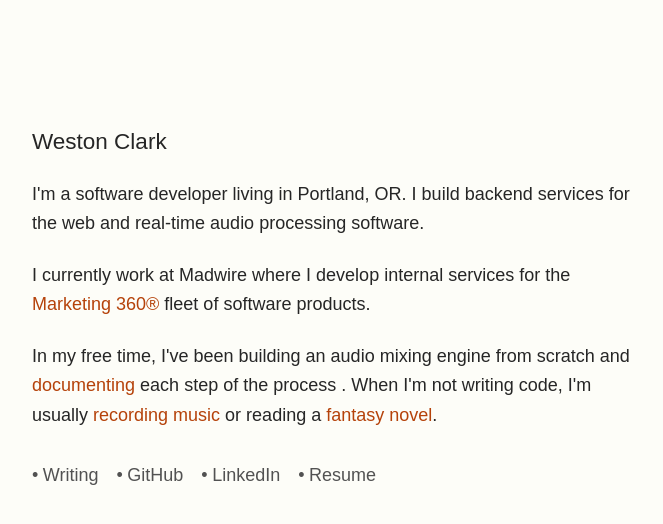
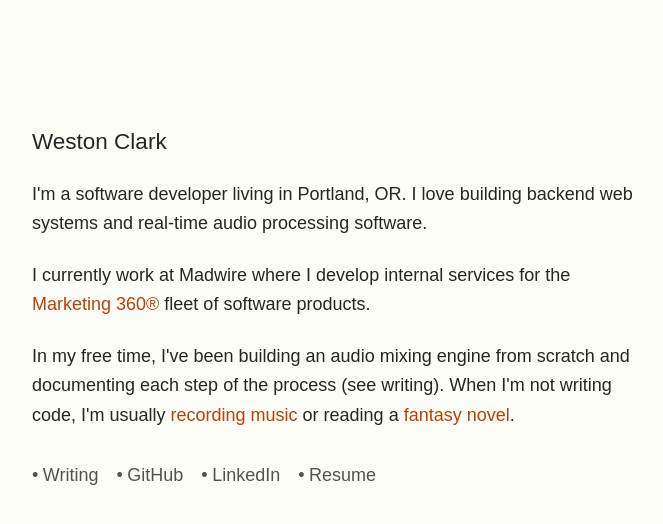
Before and after one commit to westonclark/personal-website-v2, a Next.js app: page / in a window 1280 px wide. Shown: the top 524 px of the page, without its empty margins (302-965 px from the left). Built offline with nearby package versions, Linux system fonts and the light colour scheme; a web font is replaced by a local one.

Commit message:
Update about me

```diff
--- a/app/page.tsx
+++ b/app/page.tsx
@@ -9,8 +9,8 @@
         </h1>
 
         <p className="leading-relaxed">
-          I'm a software developer living in Portland, OR. I build backend
-          services for the web and real-time audio processing software.
+          I'm a software developer living in Portland, OR. I love building backend web
+          systems and real-time audio processing software.
         </p>
 
         <p className="leading-relaxed">
@@ -29,14 +29,8 @@
 
         <p className="leading-relaxed">
           In my free time, I've been building an audio mixing engine from
-          scratch and{" "}
-          <Link
-            className="text-[#b5420a] hover:text-[#963708] dark:text-[#d97757] dark:hover:text-[#e08568] transition-colors"
-            href="/writing"
-          >
-            documenting
-          </Link>
-          {" "}each step of the process . When I'm not writing code, I'm usually
+          scratch and documenting each step of the process (see writing). When
+          I'm not writing code, I'm usually
           <Link
             target="_blank"
             rel="noopener noreferrer"
```
